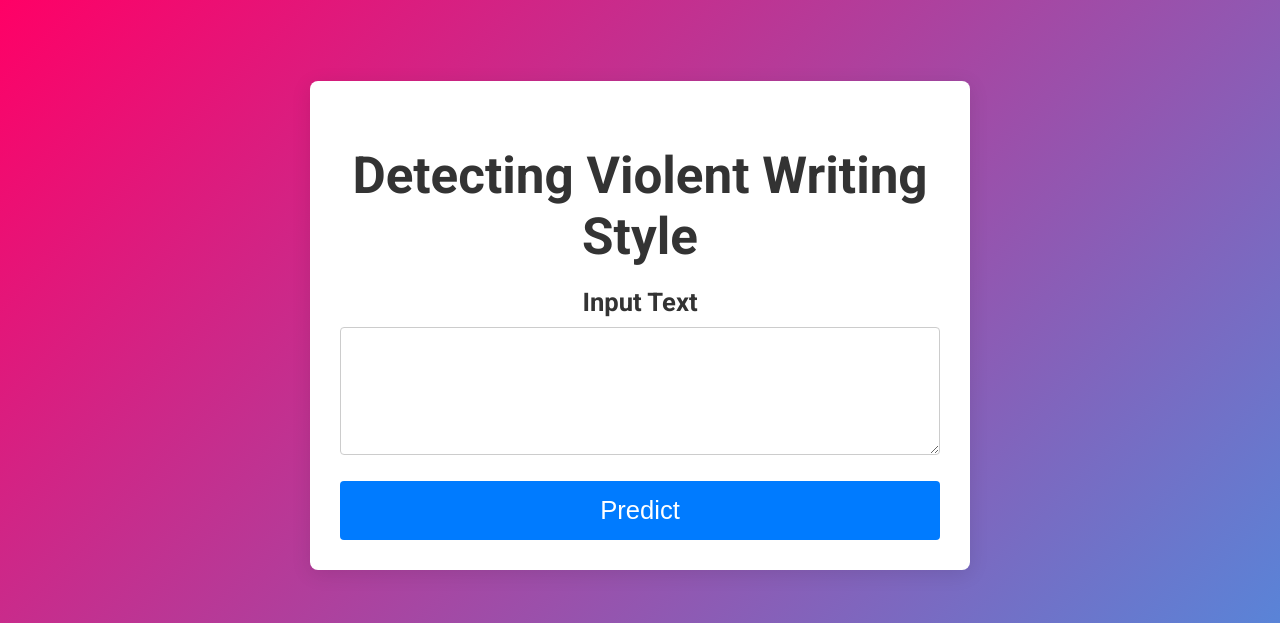
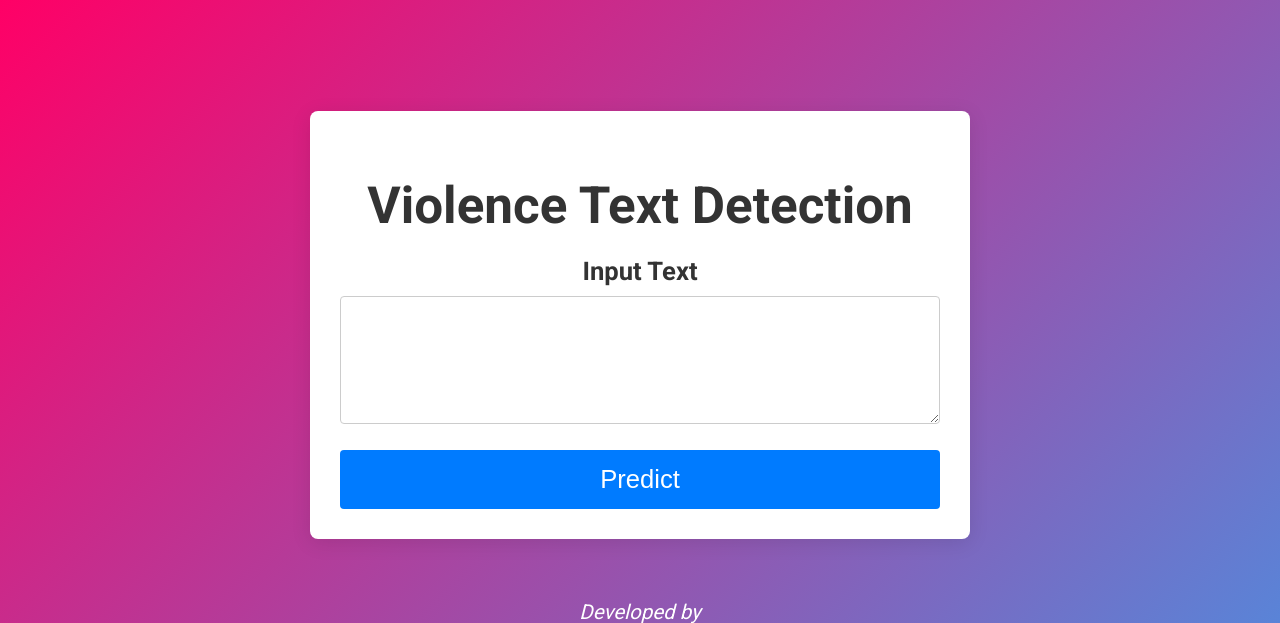
Before and after one commit to Sherlockian1212/Demo-Violence-Text-Detection, a Flask app: page / in a window 1280 px wide. Shown: the top 623 px of the page. Run offline with Flask 3, Linux system fonts and the light colour scheme; parts of the project's set-up code (start-up, migrations or seed data) failed here and were passed over.

Commit message:
fix some bug

```diff
--- a/app.py
+++ b/app.py
@@ -25,6 +25,8 @@
 from transformers import TFBertModel, PretrainedConfig
 
 from transformers import TFBertModel
+from langdetect import detect
+from googletrans import Translator
 
 # Đường dẫn đến thư mục lưu cache
 cache_dir = './my_model_cache/models--bert-base-uncased/snapshots/86b5e0934494bd15c9632b12f734a8a67f723594'
@@ -63,7 +65,7 @@
 vite_bilstm_model = load_model(vite_bilstm_path, compile=False)
 
 vite_hibert_path = os.path.join(models_folder, 'model','vite_hibert.h5')
-vite_hibert_model = tf.keras.models.load_model(vite_hibert_path, custom_objects={"TFBertModel": TFBertModel, "KerasLayer": tf.keras.layers.Layer})
+vite_hibert_model = tf.keras.models.load_model(vite_hibert_path, custom_objects={'TFBertModel': TFBertModel, 'KerasLayer': tf.keras.layers.Layer})
 
 # Load models of VILLANOS dataset
 villanos_nb_path = os.path.join(models_folder, 'model','villanos_nb.pkl')
@@ -124,11 +126,13 @@
     clean_text = [clean_text]
     input_text = vectorizer.transform(clean_text)
     prediction = cls_model.predict(input_text)
-    labels = ['non-violence', 'violence']
-    predicted = labels[np.argmax(prediction[0])]
-    print("prediction", prediction)
-    print("predicted", predicted)
-    return prediction[0].lower()
+    result = prediction[0].lower().strip()
+    print(result)
+    if result == 'violent':
+        result = 'violence'
+    elif result == 'nonviolent':
+        result = 'non-violence'
+    return result
 
 def predict_bilstm(text, w2v, cls_model):
     clean_text = preprocess_text(text)
@@ -140,7 +144,6 @@
     prediction = cls_model.predict(input_text)
     labels = ['non-violence', 'violence']
     predicted = labels[np.argmax(prediction[0])]
-    print(prediction)
     return predicted
 
 def predict_hibert(text, tokenizer, cls_model):
@@ -152,8 +155,16 @@
     prediction = cls_model.predict({'input_ids': ids, 'attention_mask': masks})
     labels = ['non-violence', 'violence']
     predicted = labels[np.argmax(prediction[0])]
-    print(prediction)
     return predicted
+
+def translate_to_english(text):
+    detected_language = detect(text)
+    if detected_language == 'vi':
+        translator = Translator()
+        translated_text = translator.translate(text, dest='en')
+        return translated_text.text
+    else:
+        return text
 
 @app.route('/')
 def index():
@@ -164,17 +175,19 @@
     if request.method == 'POST':
         text_to_predict = request.form['text_to_predict']
 
-        vite_nb = ""
-        vite_bilstm = ""
-        vite_hibert = ""
+        text_to_predict = translate_to_english(text_to_predict)
 
-        villanos_nb = ""
-        villanos_bilstm = ""
-        villanos_hibert = ""
+        vite_nb = ''
+        vite_bilstm = ''
+        vite_hibert = ''
 
-        combine_nb = ""
-        combine_bilstm = ""
-        combine_hibert = ""
+        villanos_nb = ''
+        villanos_bilstm = ''
+        villanos_hibert = ''
+
+        combine_nb = ''
+        combine_bilstm = ''
+        combine_hibert = ''
 
         vite_nb = predict_nb(text_to_predict, vite_vectorizer, vite_nb_model)
         vite_bilstm = predict_bilstm(text_to_predict, vite_w2v_model, vite_bilstm_model)
@@ -188,6 +201,24 @@
         combine_bilstm = predict_bilstm(text_to_predict, combine_w2v_model, combine_bilstm_model)
         combine_hibert = predict_hibert(text_to_predict, hibert_tokenizer, combine_hibert_model)
 
+        values = [
+            vite_nb, vite_bilstm, vite_hibert,
+            villanos_nb, villanos_bilstm, villanos_hibert,
+            combine_nb, combine_bilstm, combine_hibert
+        ]
+
+        # Đếm số lượng 'violence' và 'non-violence'
+        violence_count = values.count('violence')
+        non_violence_count = values.count('non-violence')
+
+        final_result = ''
+
+        # Xác định giá trị của biến kq
+        if violence_count > non_violence_count:
+            final_result = 'violence'
+        else:
+            final_result = 'non-violence'
+
         return render_template('result.html',
                                text_to_predict = text_to_predict,
                                vite_nb = vite_nb,
@@ -200,12 +231,13 @@
 
                                combine_nb = combine_nb,
                                combine_bilstm = combine_bilstm,
-                               combine_hibert = combine_hibert
+                               combine_hibert = combine_hibert,
+                               final_result = final_result
                                )
 
 @app.errorhandler(KeyError)
 def handle_key_error(e):
-    error_message = f"KeyError: {str(e)}"
+    error_message = f'KeyError: {str(e)}'
     return render_template('error.html', error_message=error_message)
 
 if __name__ == '__main__':
--- a/templates/index.html
+++ b/templates/index.html
@@ -4,7 +4,7 @@
     <meta charset="UTF-8">
     <meta http-equiv="X-UA-Compatible" content="IE=edge">
     <meta name="viewport" content="width=device-width, initial-scale=1.0">
-    <title>Detecting Violent Writing Style - Demo</title>
+    <title>Violence Text Detection - Demo</title>
     <link href="https://fonts.googleapis.com/css2?family=Roboto:wght@400;700&display=swap" rel="stylesheet">
     <style>
         body {
@@ -91,7 +91,7 @@
 </head>
 <body>
     <div class="container">
-        <h1>Detecting Violent Writing Style</h1>
+        <h1>Violence Text Detection</h1>
         <form action="/predict" method="post">
             <label for="text_to_predict">Input Text</label>
             <textarea id="text_to_predict" name="text_to_predict" rows="4" cols="50" required></textarea><br>
--- a/templates/result.html
+++ b/templates/result.html
@@ -4,7 +4,7 @@
     <meta charset="UTF-8">
     <meta http-equiv="X-UA-Compatible" content="IE=edge">
     <meta name="viewport" content="width=device-width, initial-scale=1.0">
-    <title>Detecting Violent Writing Style - Demo</title>
+    <title>Violence Text Detection - Demo</title>
     <link href="https://fonts.googleapis.com/css2?family=Roboto:wght@400;700&display=swap" rel="stylesheet">
     <style>
         body {
@@ -133,6 +133,9 @@
         </div>
 
     </div>
+    <div class="result">
+        <h2> {{ final_result }}</h2>
+    </div>
     <button onclick="goBack()">Go Back</button>
 
     <script>
```
Also changed, not shown: test.py (+4 -4 lines).
